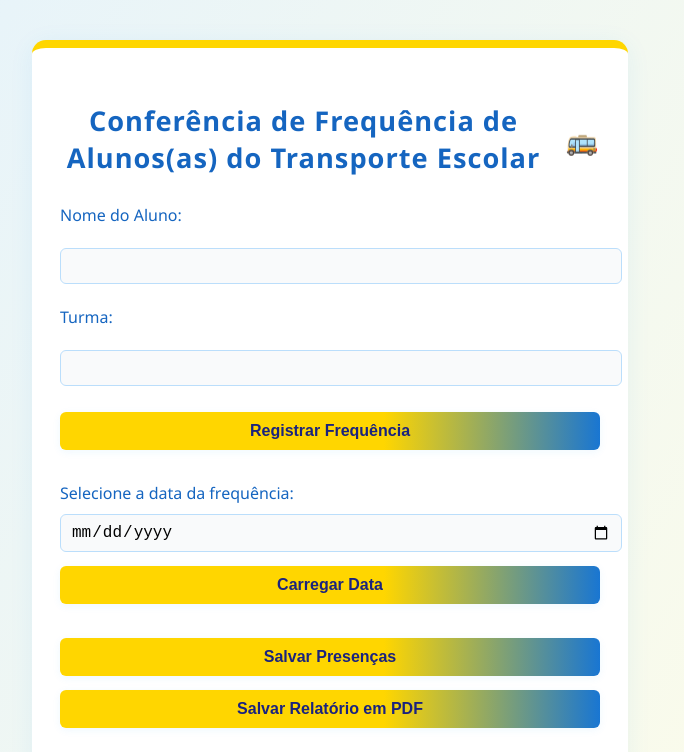
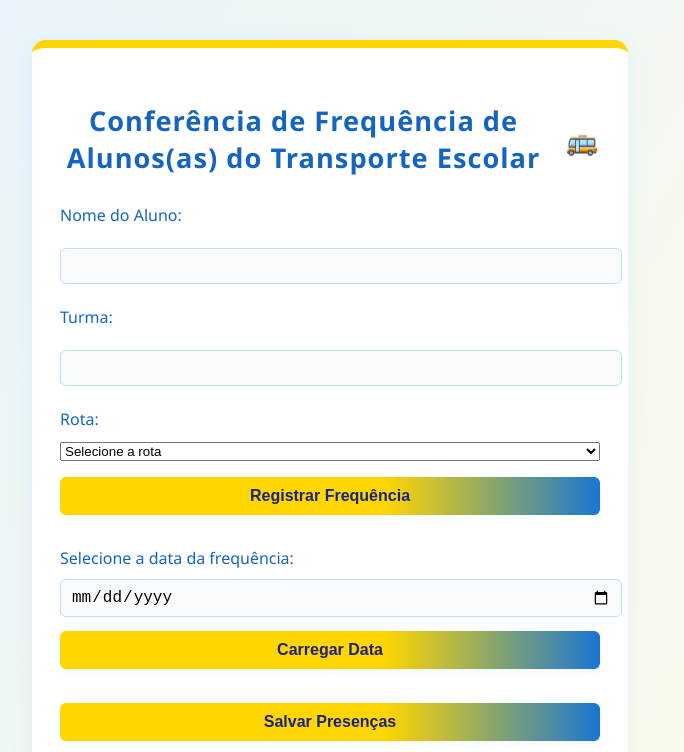
Before and after one commit to mourapontes/Sistema_Frequencia, a website: page index.html in a window 1280 px wide. Shown: the top 752 px of the page, without its empty margins (310-994 px from the left). Drawn offline with nearby package versions, Linux system fonts and the light colour scheme.

Commit message:
Update index.html

```diff
--- a/index.html
+++ b/index.html
@@ -17,6 +17,20 @@
             <input type="text" id="nome" required>
             <label for="turma">Turma:</label>
             <input type="text" id="turma" required>
+            <label for="rota">Rota:</label>
+            <select id="rota" required>
+                <option value="">Selecione a rota</option>
+                <option value="1">Rota 1</option>
+                <option value="2">Rota 2</option>
+                <option value="3">Rota 3</option>
+                <option value="4">Rota 4</option>
+                <option value="5">Rota 5</option>
+                <option value="6">Rota 6</option>
+                <option value="7">Rota 7</option>
+                <option value="8">Rota 8</option>
+                <option value="9">Rota 9</option>
+                <option value="10">Rota 10</option>
+            </select>
             <button type="submit">Registrar Frequência</button>
         </form>
         <div style="margin: 16px 0;">
```
